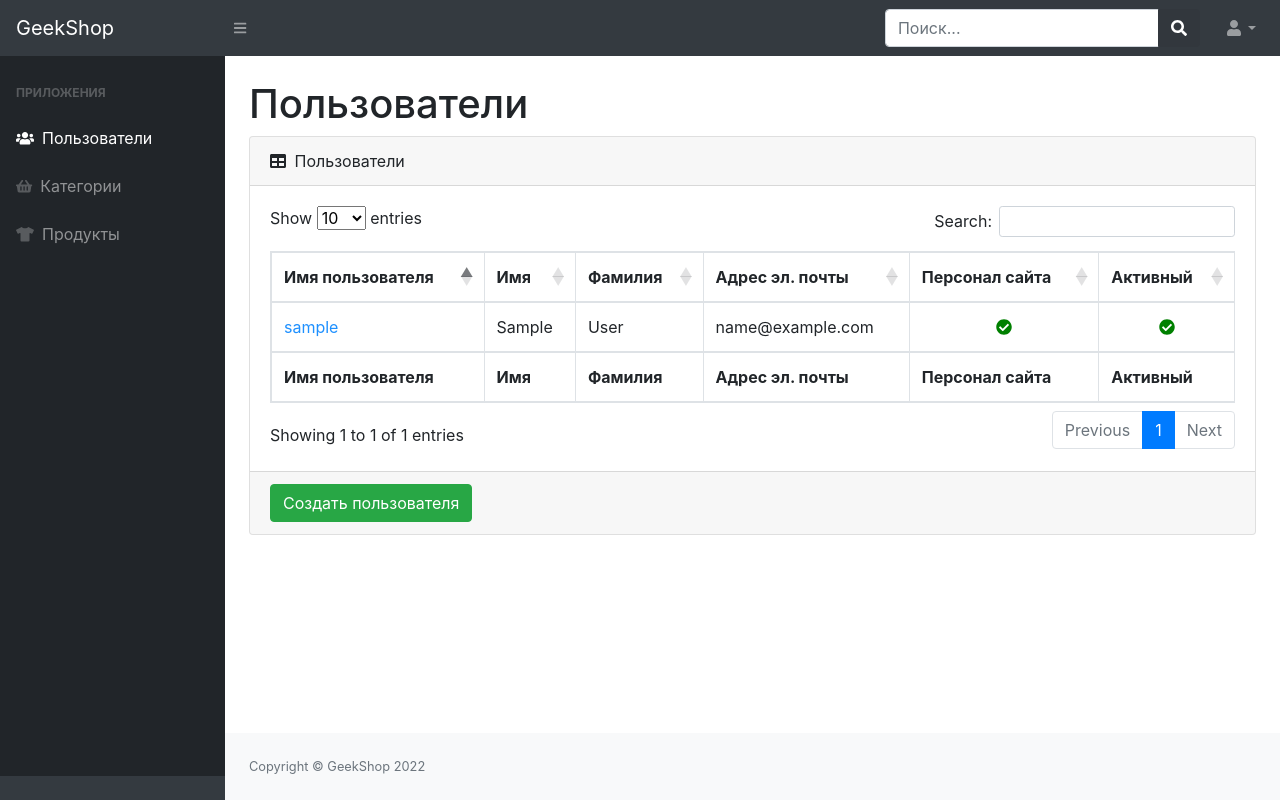
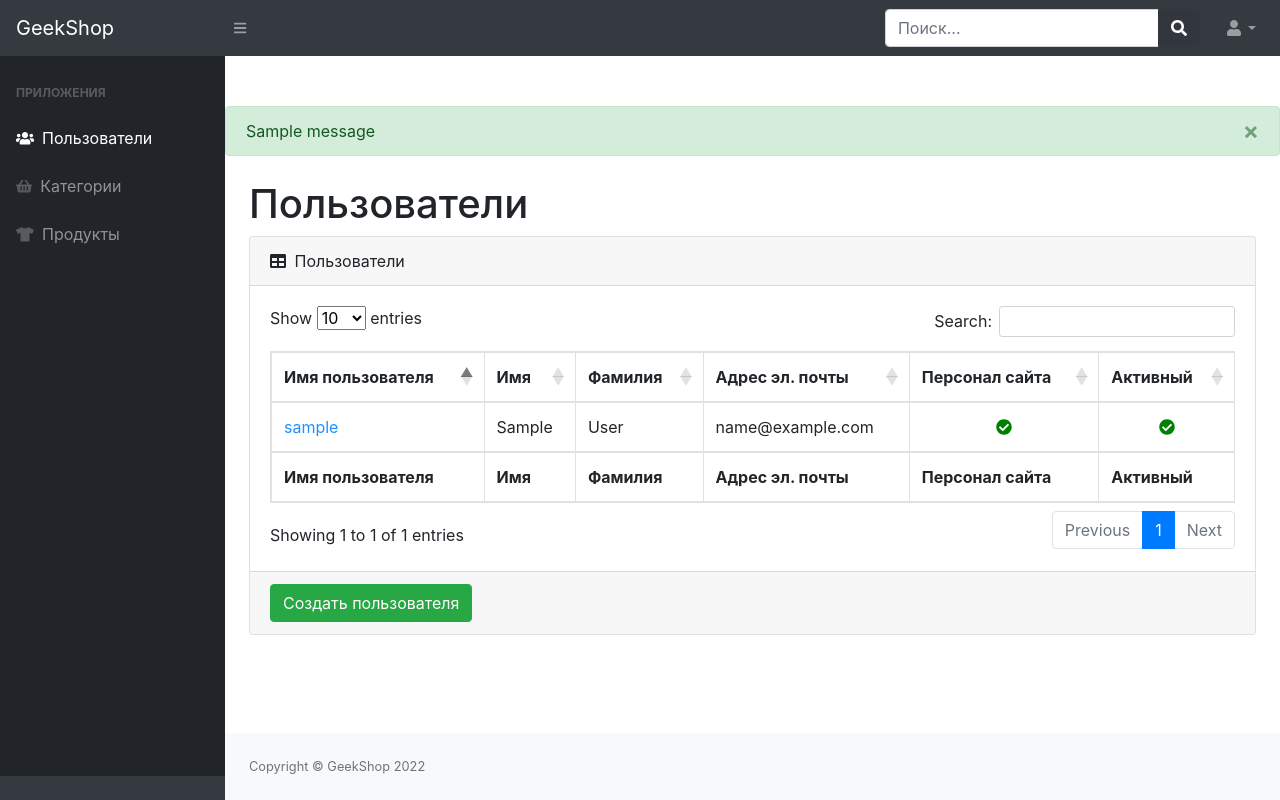
Before and after one commit to Egorurvantsev/geekshop-server, a Django app: page /admin-staff/users/ in a window 1280 px wide. Run offline with Django 3.2, Linux system fonts and the light colour scheme; tables that the repository leaves empty hold one stand-in row (values such as "Sample post"); one stand-in notice (Sample message) is shown; some libraries are stand-ins or nearby versions.

Commit message:
added messages of errors

```diff
--- a/admins/templates/admins/admin-users-read.html
+++ b/admins/templates/admins/admin-users-read.html
@@ -1,6 +1,17 @@
 {% extends 'admins/base.html' %}
 {% block content %}
         <main>
+            {% if messages %}
+                <div class="alert alert-success alert-dismissible fade show" role="alert"
+                    style="margin-top: 50px;">
+                    {% for message in messages %}
+                        {{ message }}
+                    {% endfor %}
+                    <button type="button" class="close" data-dismiss="alert" aria-label="Close">
+                        <span aria-hidden="true">&times;</span>
+                    </button>
+                </div>
+            {% endif %}
             <div class="container-fluid">
                 <h1 class="mt-4">Пользователи</h1>
                 <div class="card mb-4">
--- a/admins/views.py
+++ b/admins/views.py
@@ -1,6 +1,6 @@
 from django.shortcuts import render, HttpResponseRedirect
 from django.urls import reverse
-
+from django.contrib import messages
 from users.models import User
 from admins.forms import UserAdminRegistrationForm
 
@@ -25,6 +25,7 @@ def admin_users_create(request):
         form = UserAdminRegistrationForm(data=request.POST, files=request.FILES)
         if form.is_valid():
             form.save()
+            messages.success(request, 'Пользователь успешно создан.')
             return HttpResponseRedirect(reverse('admin_staff:admin_users'))
         else:
             print(form.errors)
```
